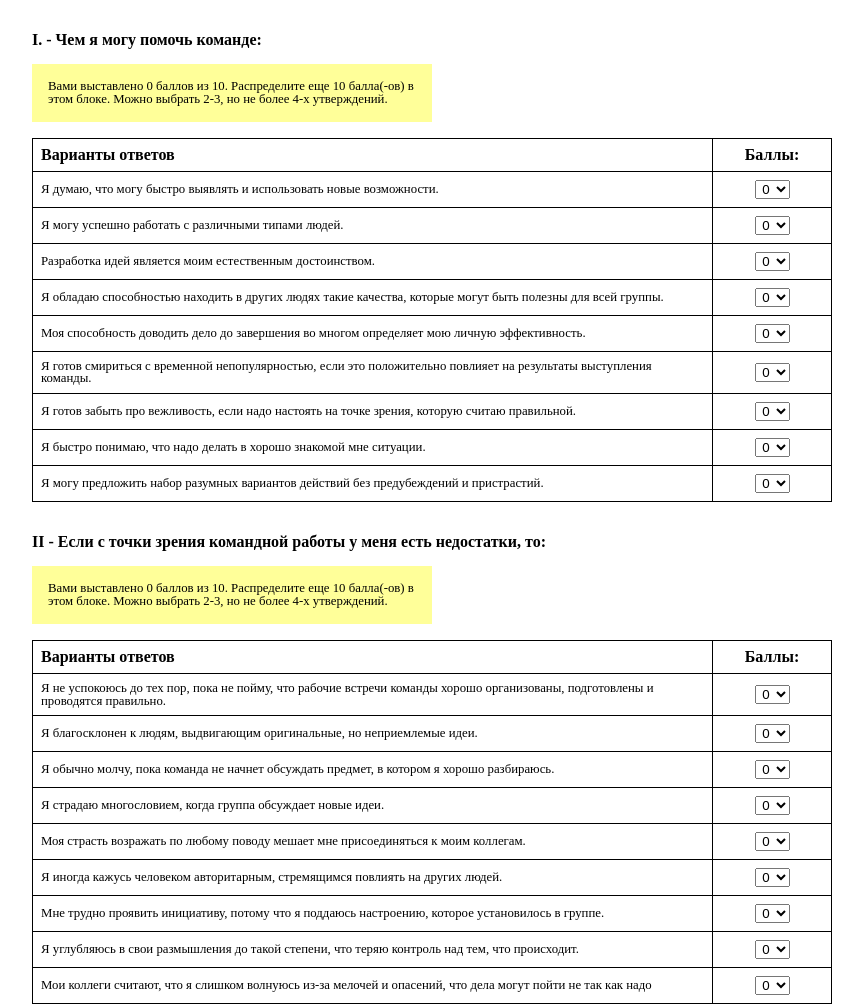
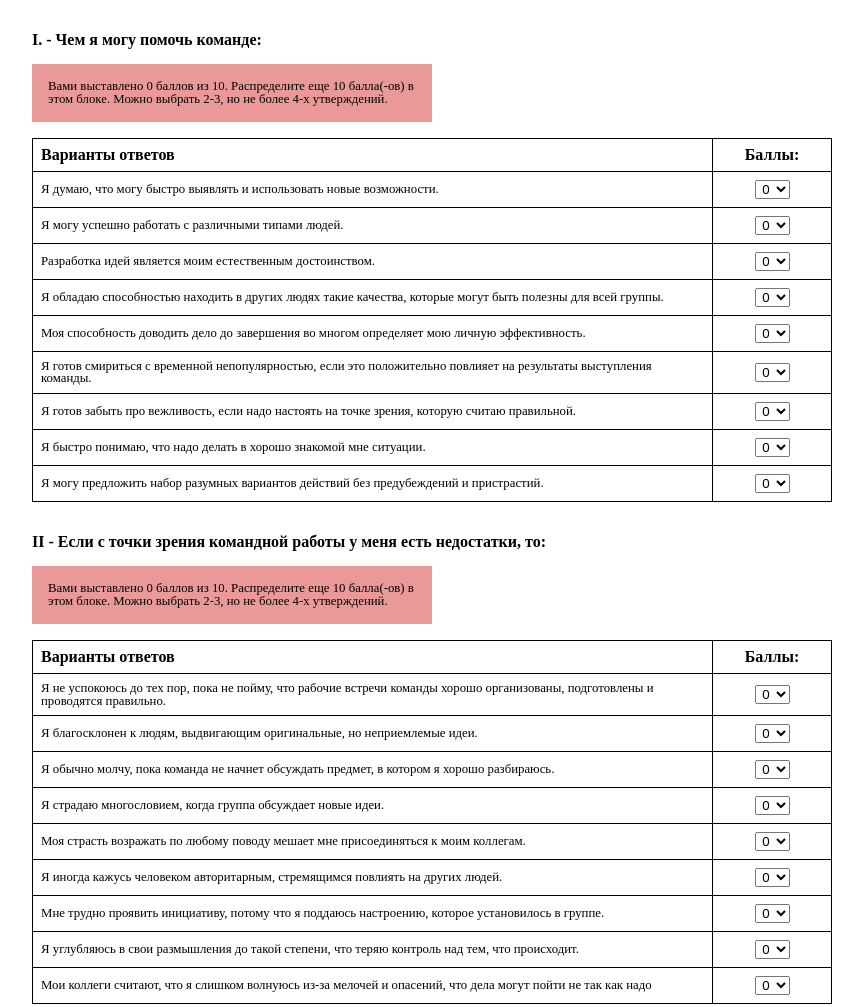
Before and after one commit to first-top/blb, a plain HTML site: page index.html in a window 1280 px wide. Shown: the top 1007 px of the page, without its empty margins (208-1071 px from the left). Drawn offline with Linux system fonts and the light colour scheme.

Commit message:
change notification bg color to red

```diff
--- a/style.css
+++ b/style.css
@@ -28,7 +28,8 @@
 
 
   & .k1-table__notification {
-    background-color: rgba(255, 255, 0, 0.4);
+    /*background-color: rgba(255, 255, 0, 0.4);*/
+    background-color: #ea9999;
     padding: 1rem;
     width: 100%;
     max-width: none;
```
